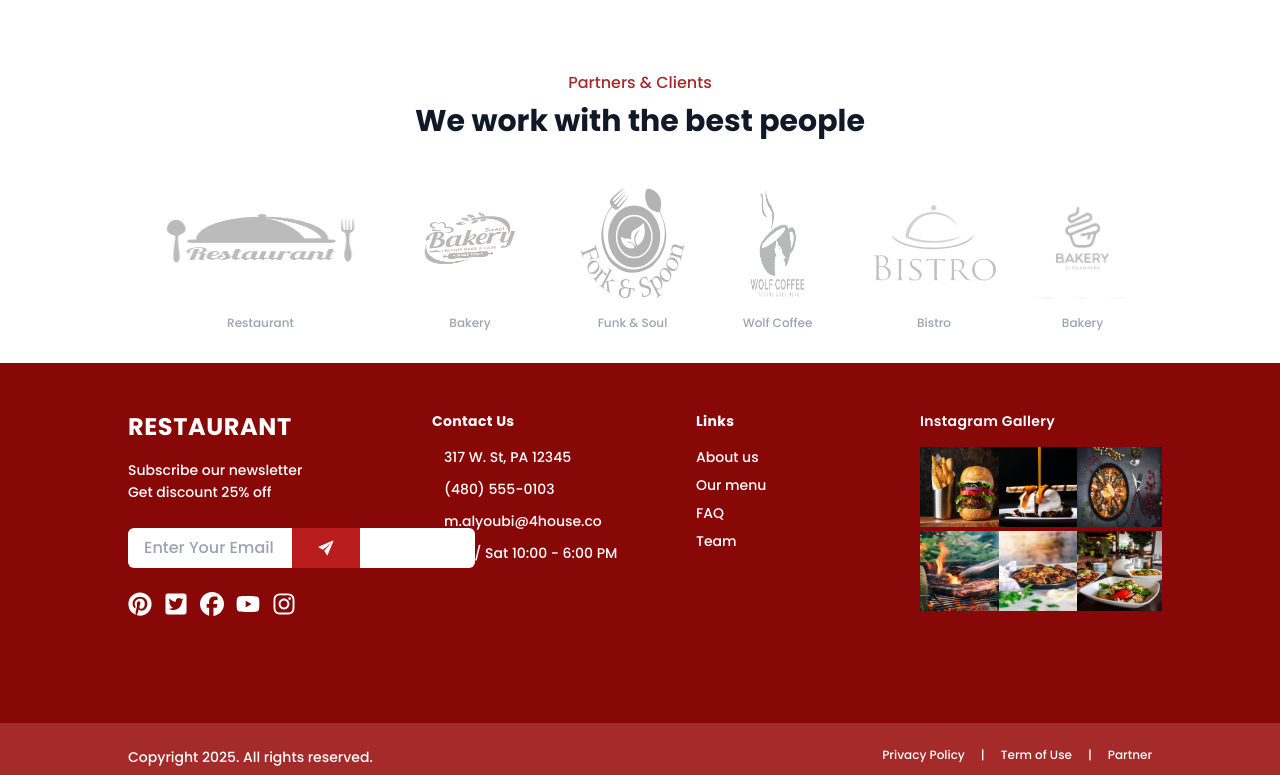
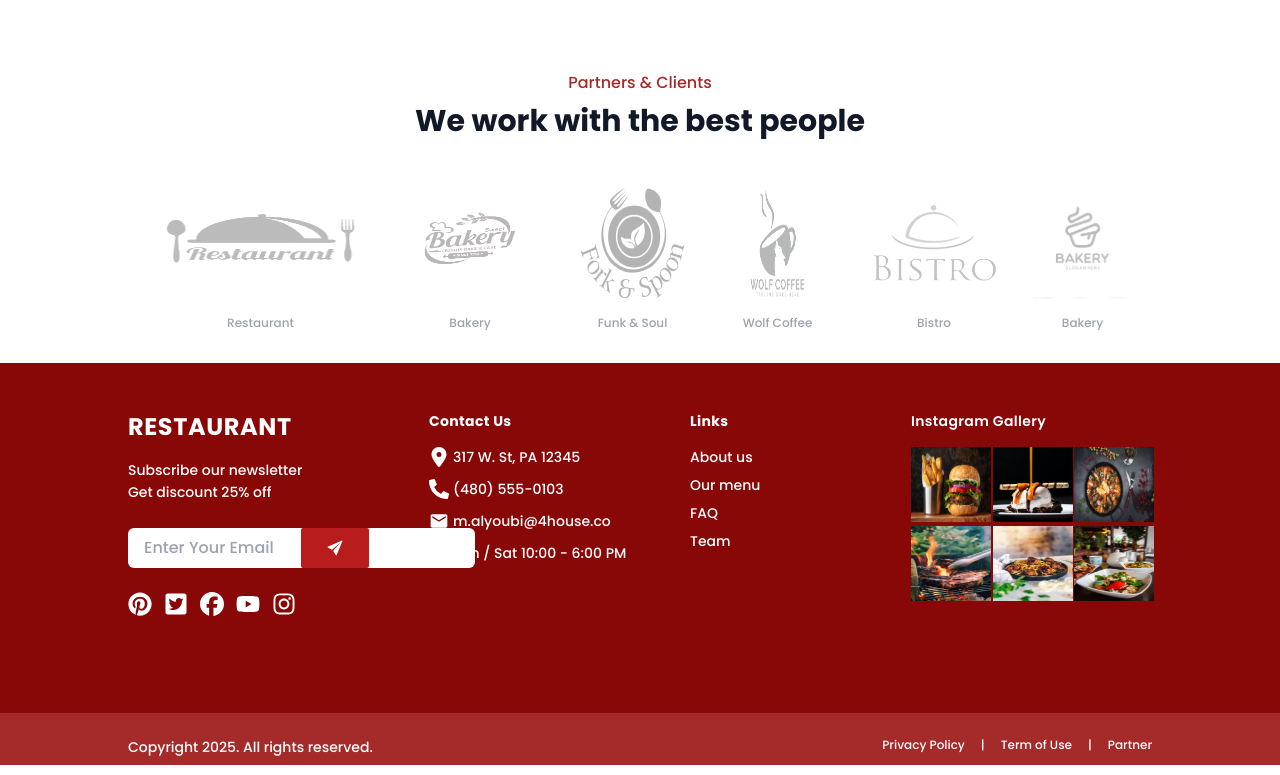
Before and after one commit to Aminulhoque01/Antopolis-frontend, a Next.js app: page / in a window 1280 px wide. Shown: the part 2805-3580 px from the top of the page. Built offline with nearby package versions, Linux system fonts and the light colour scheme.

Commit message:
footer modified

```diff
--- a/src/components/Pages/Home/CustomerFeedback.tsx
+++ b/src/components/Pages/Home/CustomerFeedback.tsx
@@ -4,7 +4,7 @@ import image2 from "../../../assets/CustomerFeedback/image2.png";
 const CustomerFeedback = () => {
   return (
     <section className="w-full bg-white">
-      <div className="max-w-5xl mx-auto grid grid-cols-1 md:grid-cols-2 gap-8 md:gap-12 lg:gap-20 items-center px-4 sm:px-6">
+      <div className="max-w-5xl mx-auto grid grid-cols-1 md:grid-cols-2 gap-8 md:gap-12 lg:gap-20 items-center px-4 sm:px-6 justify-between">
         {/* LEFT SIDE */}
         <div className="w-full space-y-6">
           <h2 className="text-2xl sm:text-3xl lg:text-4xl font-bold text-gray-900">
@@ -39,7 +39,7 @@ const CustomerFeedback = () => {
         </div>
 
         {/* RIGHT SIDE */}
-        <div className="w-full relative justify-self-end">
+        <div className="w-full relative ">
           <div className="relative w-fit mx-auto md:mx-0">
             {/* 🔴 Red slanted background */}
             <div className="absolute -z-10 bottom-0 right-0 w-[150px] h-[120px] sm:w-[180px] sm:h-[140px] md:w-[200px] md:h-[160px] lg:w-[220px] lg:h-[180px] bg-red-700 clip-slant"></div>
--- a/src/components/Shared/Footer/Footer.tsx
+++ b/src/components/Shared/Footer/Footer.tsx
@@ -11,13 +11,20 @@ import image4 from "../../../assets/image/footer4.jpg"
 import image5 from "../../../assets/image/footer5.jpg"
 import image6 from "../../../assets/image/footer6.jpg"
 
+import { FaLocationDot } from "react-icons/fa6";
+import { FaPhoneAlt } from "react-icons/fa";
+import { MdEmail } from "react-icons/md";
+import { MdOutlineUpdate } from "react-icons/md";
+
+
+
 const Footer = () => {
   return (
     <footer className=" text-white ">
       <div className="bg-[#880808] py-12 px-4">
         <div className="max-w-5xl mx-auto">
           {/* Main sections */}
-          <div className="grid grid-cols-1 md:grid-cols-4 gap-8 mb-8">
+          <div className="grid grid-cols-1 md:grid-cols-4 gap-5 mb-8">
             {/* Newsletter Section */}
             <div className="md:text-left  ">
               <h3 className="text-2xl font-bold mb-4 uppercase tracking-wide">
@@ -36,7 +43,7 @@ const Footer = () => {
                 />
                 <button
                   type="submit"
-                  className="absolute right-0 bottom-0 top-0      bg-red-700 hover:bg-red-800 px-6 py-2   font-semibold transition-colors"
+                  className="absolute right-0 bottom-0 top-0 bg-red-700 hover:bg-red-800 px-6 py-2 rounded-sm  font-semibold transition-colors"
                 >
                   <IoIosSend className="text-[20px] " />
                 </button>
@@ -83,20 +90,20 @@ const Footer = () => {
                 Contact Us
               </h3>
               <div className="space-y-3 text-sm">
-                <p className="flex items-center">
-                  <i className="fas fa-map-marker-alt mr-3 text-red-300"></i>
+                <p className="flex items-center gap-1">
+                  <FaLocationDot className="text-white font-bold text-[20px]"/>
                   317 W. St, PA 12345
                 </p>
-                <p className="flex items-center">
-                  <i className="fas fa-phone mr-3 text-red-300"></i>
+                <p className="flex gap-1 items-center">
+                 <FaPhoneAlt  className="text-white font-bold text-[20px]" />
                   (480) 555-0103
                 </p>
-                <p className="flex items-center">
-                  <i className="fas fa-envelope mr-3 text-red-300"></i>
+                <p className="flex gap-1 items-center">
+                  <MdEmail  className="text-white font-bold text-[20px]" />
                   m.alyoubi@4house.co
                 </p>
-                <p className="flex items-center">
-                  <i className="fas fa-clock mr-3 text-red-300"></i>
+                <p className="flex gap-1 items-center">
+                 <MdOutlineUpdate className="text-white font-bold text-[20px]"/>
                   Sun / Sat 10:00 - 6:00 PM
                 </p>
               </div>
@@ -138,37 +145,37 @@ const Footer = () => {
               </h4>
               <div className="grid grid-cols-3 gap-1 ">
                 <div
-                  className="  w-[85px] h-[80px]  "
+                  className="  w-[80px] h-[75px]  "
 
                 >
                   <img src={image1.src} alt="" className="w-full h-full" />
                 </div>
                 <div
-                  className="  w-[85px] h-[80px]  "
+                  className="  w-[80px] h-[75px]  "
 
                 >
                    <img src={image2.src} alt="" className="w-full h-full" />
                 </div>
                 <div
-                   className="  w-[85px] h-[80px]  "
+                   className="  w-[80px] h-[75px]  "
 
                 >
                    <img src={image3.src} alt="" className="w-full h-full" />
                 </div>
                 <div
-                   className="  w-[85px] h-[80px]  "
+                   className="  w-[80px] h-[75px]  "
 
                 >
                    <img src={image4.src} alt="" className="w-full h-full" />
                 </div>
                 <div
-                  className="  w-[85px] h-[80px]  "
+                  className="  w-[80px] h-[75px]  "
 
                 >
                    <img src={image5.src} alt="" className="w-full h-full" />
                 </div>
                 <div
-                     className="  w-[85px] h-[80px]  "
+                     className="  w-[80px] h-[75px]  "
                 >
                    <img src={image6.src} alt="" className="w-full h-full" />
                 </div>
```
